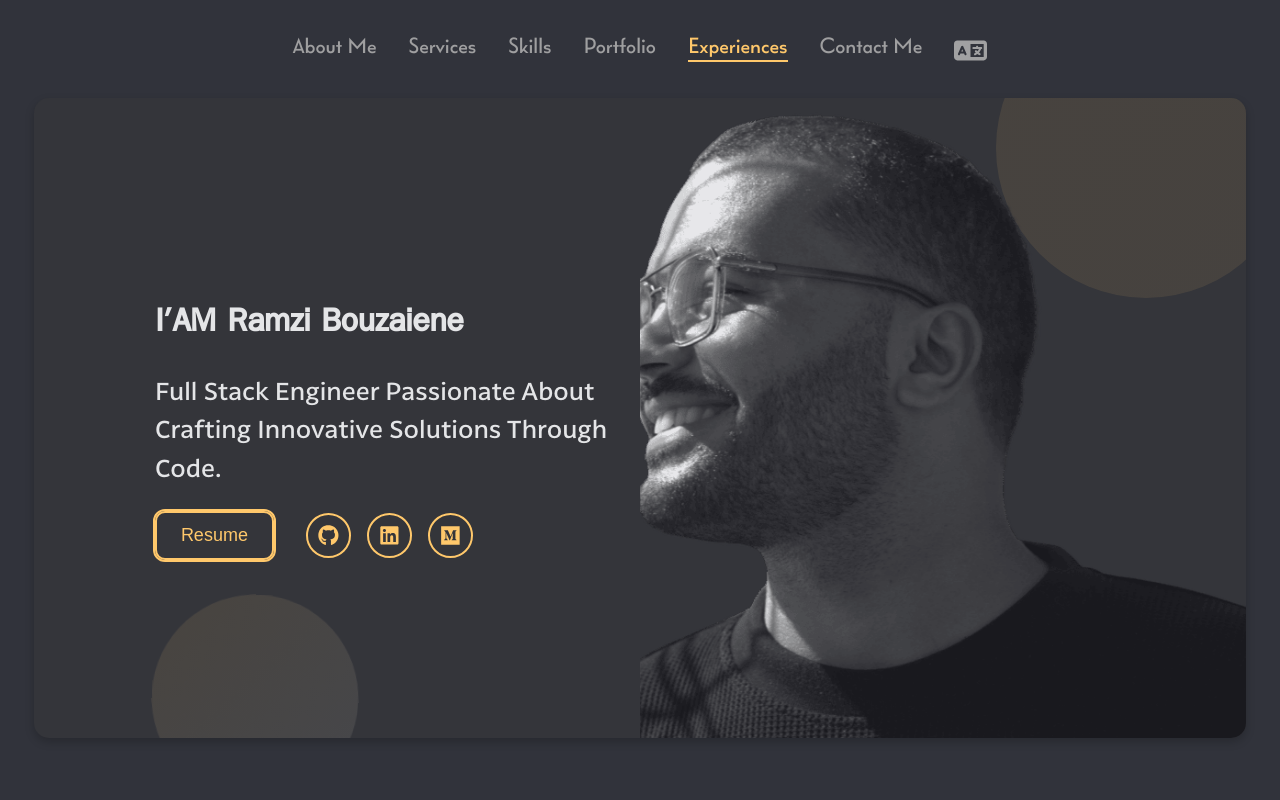
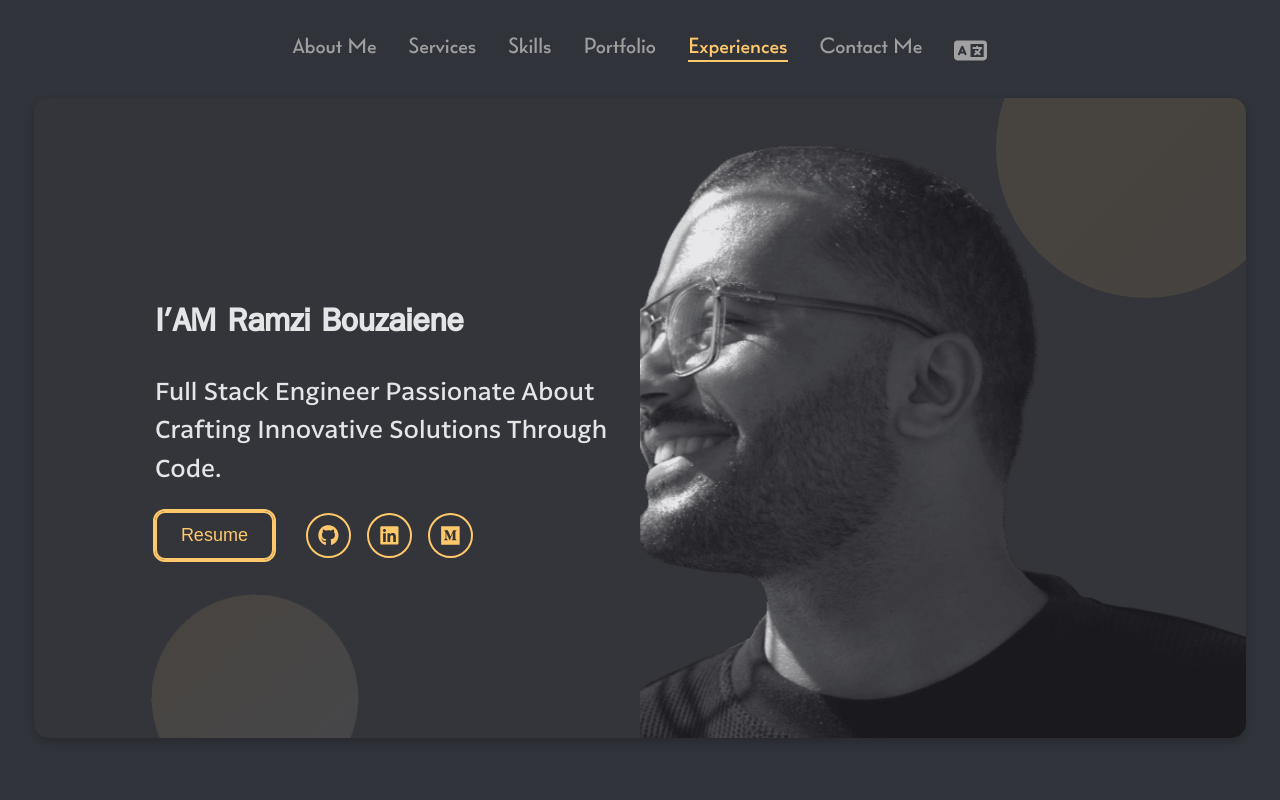
Before and after one commit to ramzi-bouzaiene/My-Portfolio-V2, a React (Vite) app: page / in a window 1280 px wide. Shown: the top 800 px of the page. Built offline with nearby package versions, Linux system fonts and the light colour scheme; no server answers.

Commit message:
fix image

```diff
--- a/src/pages/Home/Home.module.css
+++ b/src/pages/Home/Home.module.css
@@ -76,7 +76,8 @@
 }
 
 @keyframes float {
-  0%, 100% {
+  0%,
+  100% {
     transform: translateY(0) rotate(0deg) scale(1);
   }
   25% {
@@ -136,6 +137,7 @@
   object-fit: cover;
   position: relative;
   z-index: 1;
+  margin-top: 10%;
 }
 
 .mainPara {
```
